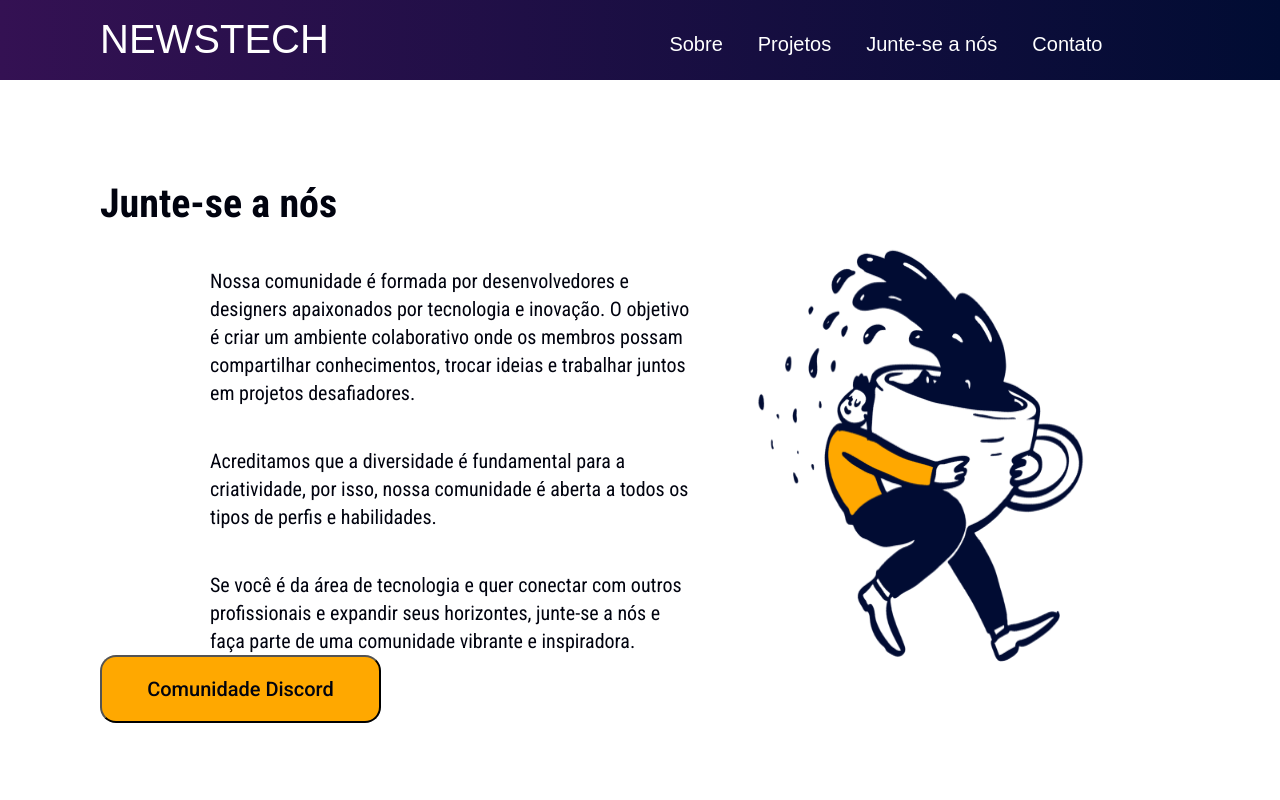
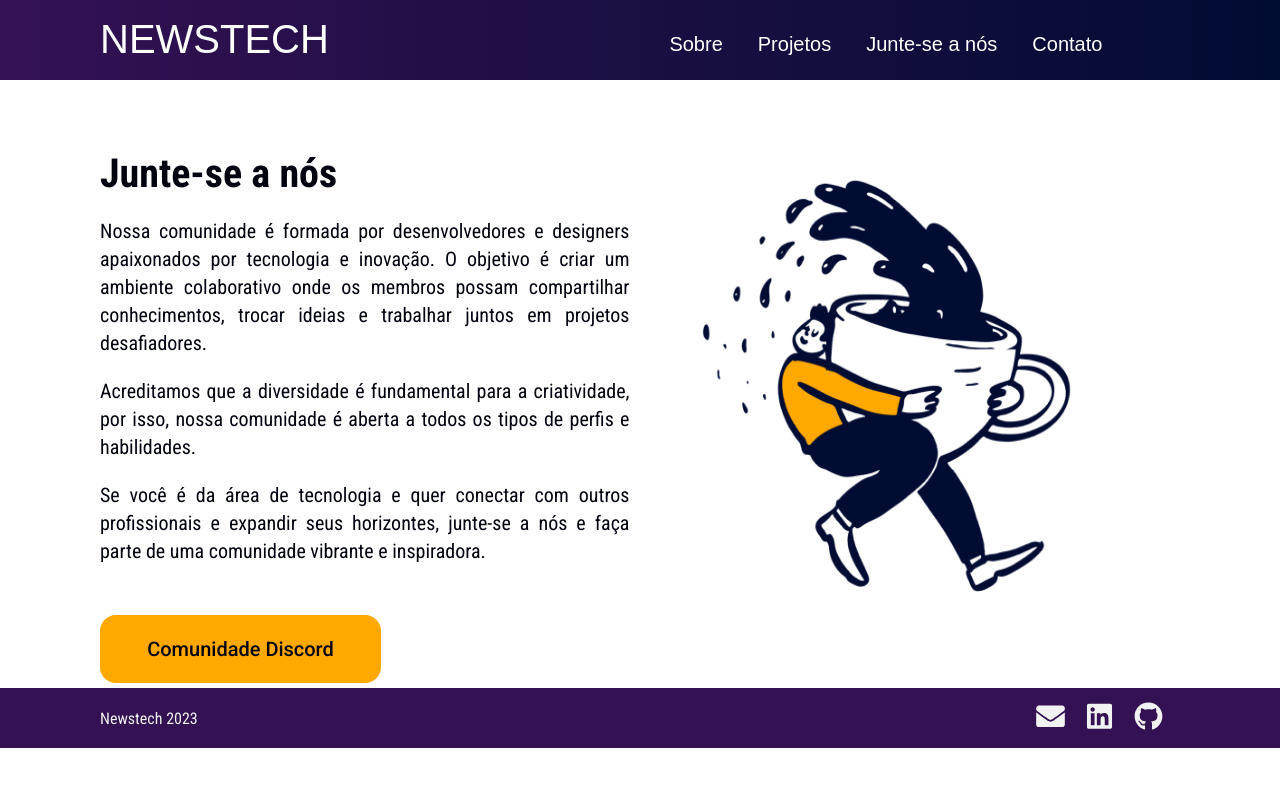
Before and after one commit to deniseschirmer/newstech, a React (Vite) app: page /join in a window 1280 px wide. Shown: the top 800 px of the page. Built offline with nearby package versions, Linux system fonts and the light colour scheme; a web font is replaced by a local one.

Commit message:
estilização join/Navlink na navbar

```diff
--- a/src/components/NavBar/Navbar.jsx
+++ b/src/components/NavBar/Navbar.jsx
@@ -2,6 +2,7 @@ import { useRef } from "react";
 import "./navbar.css";
 import { FaBars, FaTimes } from "react-icons/fa";
 import { Link } from "react-scroll";
+import { NavLink } from "react-router-dom";
 
 export default function Navbar() {
   const navRef = useRef();
@@ -13,7 +14,10 @@ export default function Navbar() {
   return (
     <>
       <header className="header">
-        <h3 className="title">NEWSTECH</h3>
+        <NavLink className="title" to="/" activeClassName="is-active" exact>
+          NEWSTECH
+        </NavLink>
+        {/* <h3 className="title">NEWSTECH</h3> */}
         <nav ref={navRef} className="navbar">
           {/* <Link
             to="contact"
@@ -42,7 +46,7 @@ export default function Navbar() {
 
           <a href="/join">Junte-se a nós</a>
 
-          <Link
+          {/* <Link
             to="contact"
             spy={true}
             smooth={true}
@@ -50,9 +54,9 @@ export default function Navbar() {
             duration={500}
           >
             Contato
-          </Link>
+          </Link> */}
 
-          {/* <a href="/#">Contato</a> */}
+          <a href="/#">Contato</a>
           <button className="nav-btn nav-close-btn" onClick={showNavbar}>
             <FaTimes />
           </button>
--- a/src/components/NavBar/navbar.css
+++ b/src/components/NavBar/navbar.css
@@ -18,6 +18,7 @@ header {
   font-family: var(--primaryFont);
   line-height: 45.84px;
   font-weight: 500;
+  text-decoration: none;
 }
 
 .navbar {
--- a/src/pages/join/index.jsx
+++ b/src/pages/join/index.jsx
@@ -28,7 +28,13 @@ const Join = () => {
             parte de uma comunidade vibrante e inspiradora.
           </p>
           <button className="Join-btn">
-            <p>Comunidade Discord</p>
+            <a
+              className="join-btn_text"
+              href="https://discord.gg/ErheYyCB"
+              target="_blank"
+            >
+              Comunidade Discord
+            </a>
           </button>
         </div>
         <div className="Join-box_image">
--- a/src/pages/join/join.css
+++ b/src/pages/join/join.css
@@ -1,8 +1,8 @@
 .Join-container {
   display: flex;
   width: 100%;
-  height: 848px;
-  padding: 100px 100px 12px 100px;
+  height: 548px;
+  padding: 70px 100px 12px 100px;
   justify-content: space-between;
 }
 
@@ -27,32 +27,33 @@
   font-size: 20px;
   line-height: 28px;
   color: #01030f;
-  padding-left: 110px;
-  margin-top: 40px;
+  /* padding-left: 110px; */
+  margin-top: 20px;
+  text-align: justify;
 }
 
 .Join-responsive-image {
-  width: 486.56px;
+  width: 550.56px;
   height: 600.92px;
   /* background: url(CoffeeDoddle(1).png); */
   /* transform: rotate(0.75deg); */
-  margin-top: 20px;
+  margin-top: -20px;
 }
 
 .Join-btn {
   display: flex;
-  flex-direction: row;
   justify-content: center;
   align-items: center;
   padding: 20px 35px;
-  gap: 10px;
+  border: none;
   width: 281px;
   height: 68px;
   background: #ffa800;
   border-radius: 16px;
+  margin: 50px 0 0 0px;
 }
 
-.Join-btn p {
+.join-btn_text {
   font-family: "Roboto";
   font-style: normal;
   font-weight: 500;
@@ -60,4 +61,5 @@
   line-height: 28px;
   text-align: center;
   color: #01030f;
+  text-decoration: none;
 }
```
